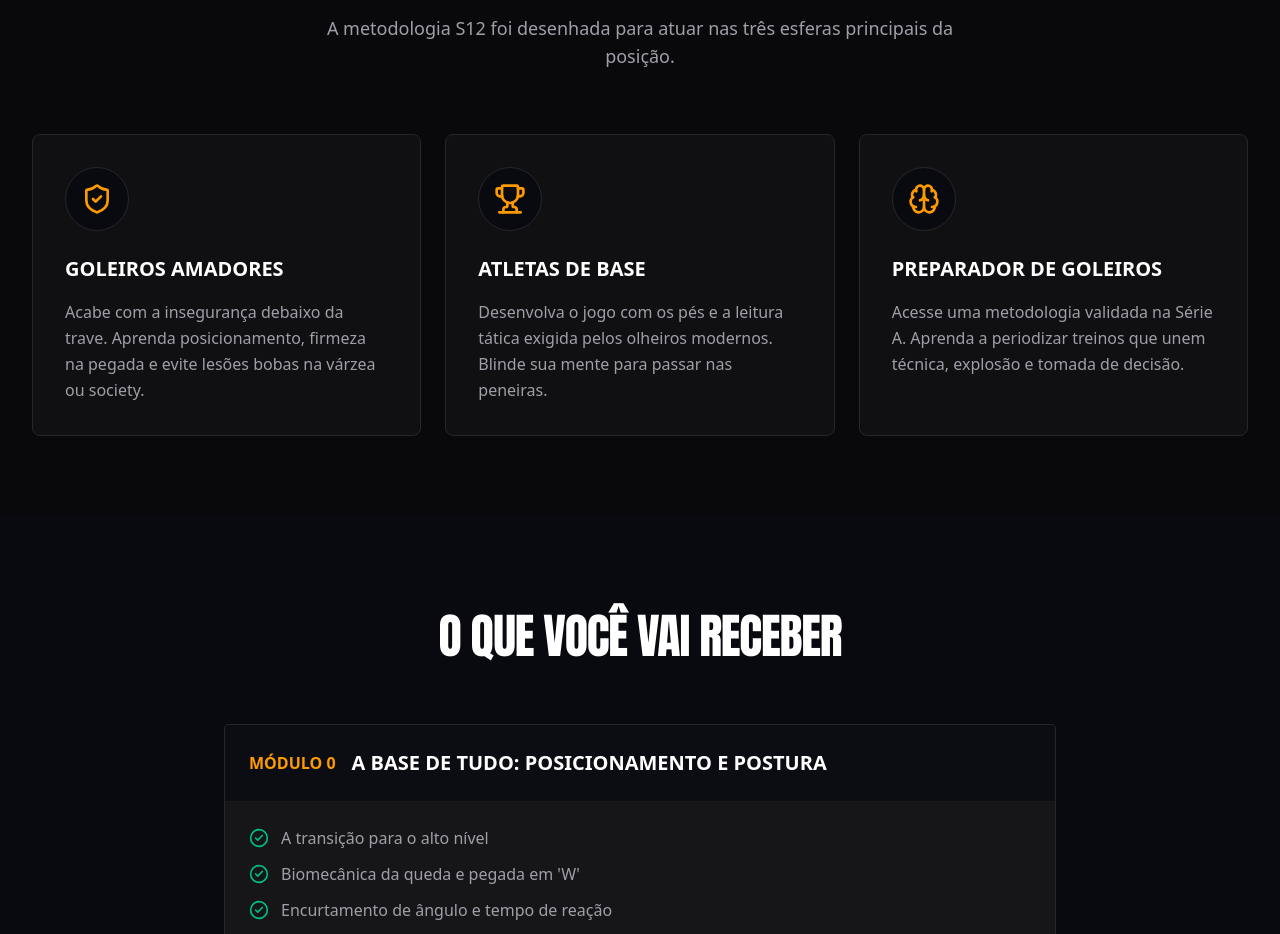
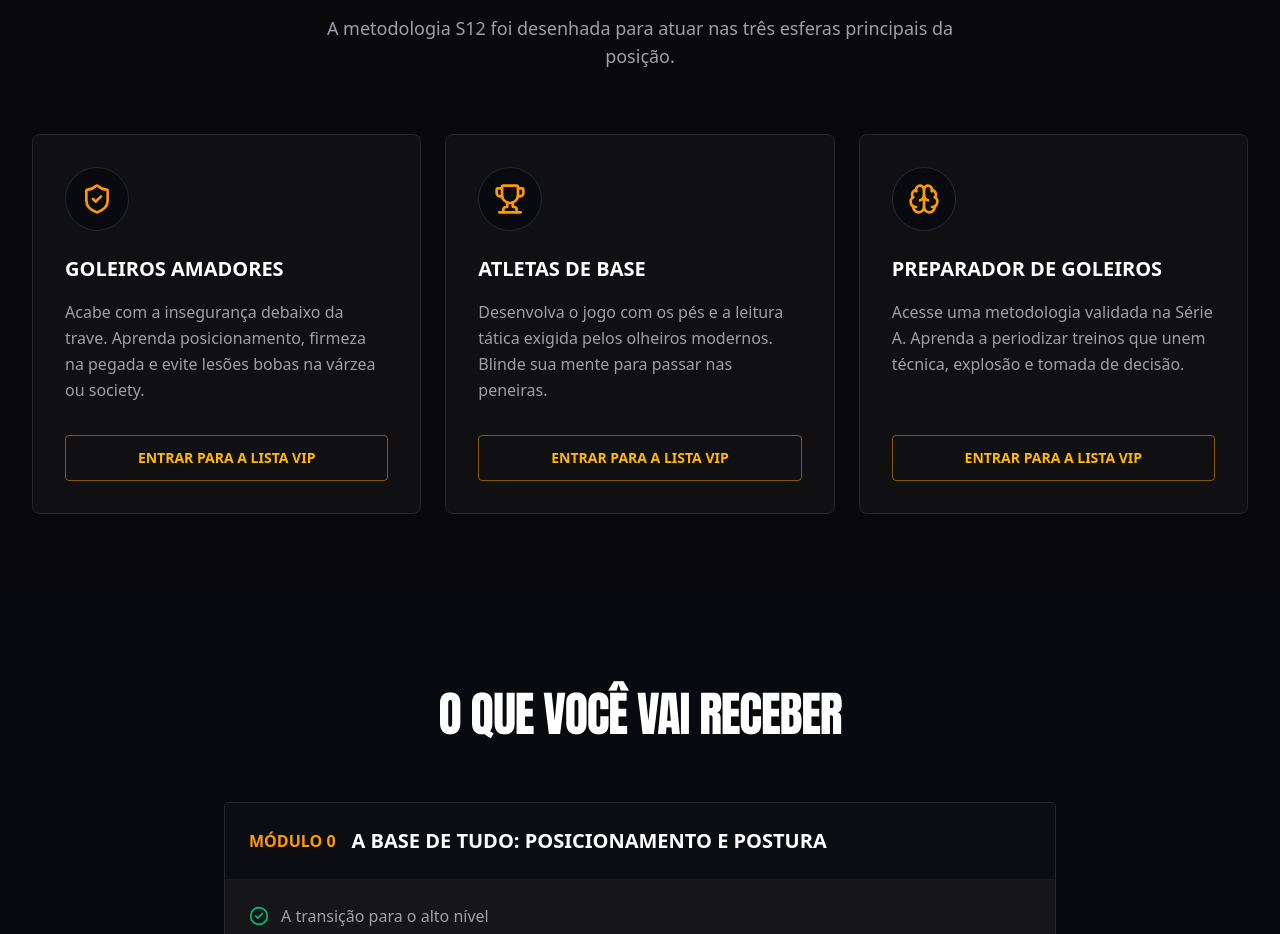
Before and after one commit to appdidelivery/sidao-lp-oficial, a Next.js app: page / in a window 1280 px wide. Shown: the part 1040-1974 px from the top of the page. Built offline with nearby package versions, Linux system fonts and the light colour scheme.

Commit message:
layout att

```diff
--- a/app/page.tsx
+++ b/app/page.tsx
@@ -21,26 +21,27 @@ import Head from "next/head";
 const COURSE_PRICE = "97,14";
 const TOTAL_PRICE = "997,00";
 
+// AQUI FORAM ALTERADOS OS TEXTOS E ADICIONADOS OS LINKS DE PPL
 const TARGET_AUDIENCE = [
   {
     icon: <ShieldCheck className="w-8 h-8 text-amber-500" />,
     title: "Goleiros Amadores",
     desc: "Acabe com a insegurança debaixo da trave. Aprenda posicionamento, firmeza na pegada e evite lesões bobas na várzea ou society.",
-    link: "#grupo-amadores", // Aqui colocaremos o link do WhatsApp depois
+    link: "#grupo-amadores",
     cta: "Entrar para a Lista VIP"
   },
   {
     icon: <Trophy className="w-8 h-8 text-amber-500" />,
     title: "Atletas de Base",
     desc: "Desenvolva o jogo com os pés e a leitura tática exigida pelos olheiros modernos. Blinde sua mente para passar nas peneiras.",
-    link: "#grupo-base", // Aqui colocaremos o link do WhatsApp depois
+    link: "#grupo-base",
     cta: "Entrar para a Lista VIP"
   },
   {
     icon: <Brain className="w-8 h-8 text-amber-500" />,
-    title: "Preparador de Goleiros", // <- Alterado aqui!
+    title: "Preparador de Goleiros", // <- Alterado!
     desc: "Acesse uma metodologia validada na Série A. Aprenda a periodizar treinos que unem técnica, explosão e tomada de decisão.",
-    link: "#grupo-preparadores", // Aqui colocaremos o link do WhatsApp depois
+    link: "#grupo-preparadores",
     cta: "Entrar para a Lista VIP"
   }
 ];
@@ -161,6 +162,7 @@ export default function AcademiaS12LandingPage() {
           transition={{ duration: 0.8 }}
           className="flex-1 space-y-6"
         >
+          {/* AQUI A ALTERAÇÃO DA CAMISA 12 */}
           <div className="inline-block border border-amber-500/30 bg-amber-500/10 text-amber-400 px-4 py-1.5 rounded-full text-xs font-bold uppercase tracking-widest backdrop-blur-sm">
             A Metodologia Oficial do Camisa 12
           </div>
@@ -212,7 +214,7 @@ export default function AcademiaS12LandingPage() {
         </motion.div>
       </section>
 
-      {/* PARA QUEM É */}
+      {/* PARA QUEM É (AQUI ESTÃO OS CARDS COM BOTÕES) */}
       <section id="metodo" className="py-20 bg-zinc-950 border-t border-zinc-900 relative">
         <div className="max-w-7xl mx-auto px-4 md:px-8">
           <SectionHeading subtitle="A metodologia S12 foi desenhada para atuar nas três esferas principais da posição.">
@@ -227,20 +229,28 @@ export default function AcademiaS12LandingPage() {
                 whileInView={{ opacity: 1, y: 0 }}
                 viewport={{ once: true }}
                 transition={{ duration: 0.5, delay: idx * 0.1 }}
-                className="bg-zinc-900/50 border border-zinc-800 p-8 rounded-lg hover:border-amber-500/50 hover:bg-zinc-900 transition-all duration-300 group"
+                className="bg-zinc-900/50 border border-zinc-800 p-8 rounded-lg hover:border-amber-500/50 hover:bg-zinc-900 transition-all duration-300 flex flex-col group"
               >
                 <div className="bg-[#090A0F] w-16 h-16 rounded-full flex items-center justify-center mb-6 border border-zinc-800 group-hover:border-amber-500/30 transition-colors">
                   {item.icon}
                 </div>
                 <h3 className="text-xl font-bold text-white mb-4 uppercase">{item.title}</h3>
-                <p className="text-zinc-400 leading-relaxed">{item.desc}</p>
+                <p className="text-zinc-400 leading-relaxed flex-grow">{item.desc}</p>
+
+                {/* BOTÃO ADICIONADO AQUI */}
+                <a
+                  href={item.link}
+                  className="mt-8 block w-full text-center py-3 px-4 border border-amber-500/50 text-amber-400 font-bold uppercase text-sm rounded hover:bg-amber-500 hover:text-zinc-950 transition-colors duration-300"
+                >
+                  {item.cta}
+                </a>
               </motion.div>
             ))}
           </div>
         </div>
       </section>
 
-      {/* MÓDULOS (Estilo CriptoBlinders - Grid Escuro com Toggles) */}
+      {/* MÓDULOS */}
       <section id="modulos" className="py-24 relative overflow-hidden">
         <div className="absolute top-1/2 right-0 w-[500px] h-[500px] bg-emerald-500/5 blur-[150px] rounded-full pointer-events-none -z-10" />
 
@@ -279,7 +289,7 @@ export default function AcademiaS12LandingPage() {
         </div>
       </section>
 
-      {/* REELS / CONTEÚDO DINÂMICO (Social Proof visual) */}
+      {/* REELS / CONTEÚDO DINÂMICO */}
       <section className="py-20 bg-[#090A0F] border-y border-zinc-900">
         <div className="max-w-7xl mx-auto px-4 md:px-8">
           <SectionHeading subtitle="Metodologia direto do campo para a tela do seu celular.">
@@ -300,7 +310,7 @@ export default function AcademiaS12LandingPage() {
         </div>
       </section>
 
-      {/* STORYTELLING - QUEM É O MENTOR (Estilo Augusto Backes Who is) */}
+      {/* STORYTELLING - QUEM É O MENTOR */}
       <section id="historia" className="py-24 relative">
         <div className="max-w-7xl mx-auto px-4 md:px-8 flex flex-col lg:flex-row items-center gap-12 lg:gap-20">
           <motion.div
@@ -354,7 +364,7 @@ export default function AcademiaS12LandingPage() {
         </div>
       </section>
 
-      {/* OFERTA E CHECKOUT (Estilo Fênix/CriptoBlinders - Alto Contraste) */}
+      {/* OFERTA E CHECKOUT */}
       <section id="checkout" className="py-24 bg-black relative">
         {/* Textura de fundo */}
         <div className="absolute inset-0 bg-[url('https://www.transparenttextures.com/patterns/carbon-fibre.png')] opacity-30"></div>
@@ -399,7 +409,7 @@ export default function AcademiaS12LandingPage() {
             </div>
           </div>
 
-          {/* Garantia Gigante (Estilo CriptoBlinders) */}
+          {/* Garantia Gigante */}
           <div className="mt-20 text-center space-y-6">
             <h2 className="text-7xl md:text-9xl font-black text-amber-500 uppercase tracking-tighter mix-blend-lighten" style={{ fontFamily: 'Impact', textShadow: '0 10px 30px rgba(245,158,11,0.2)' }}>
               7 DIAS
```
